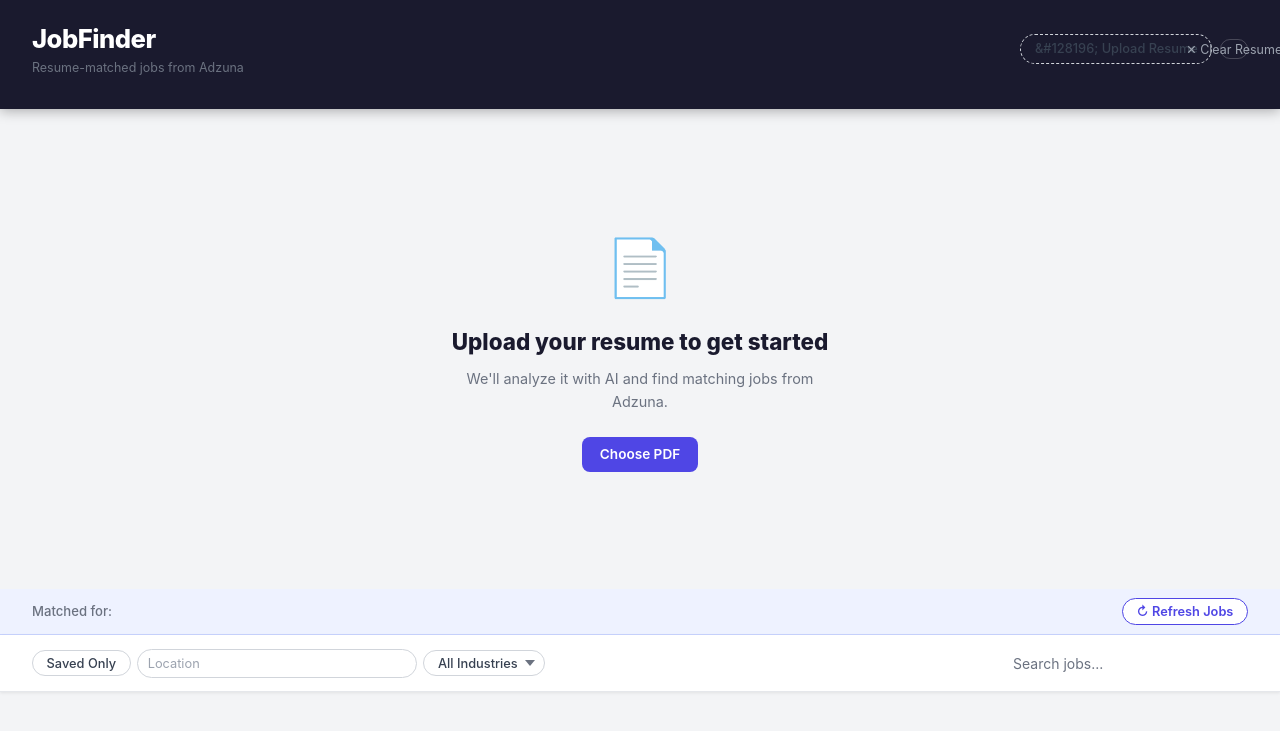
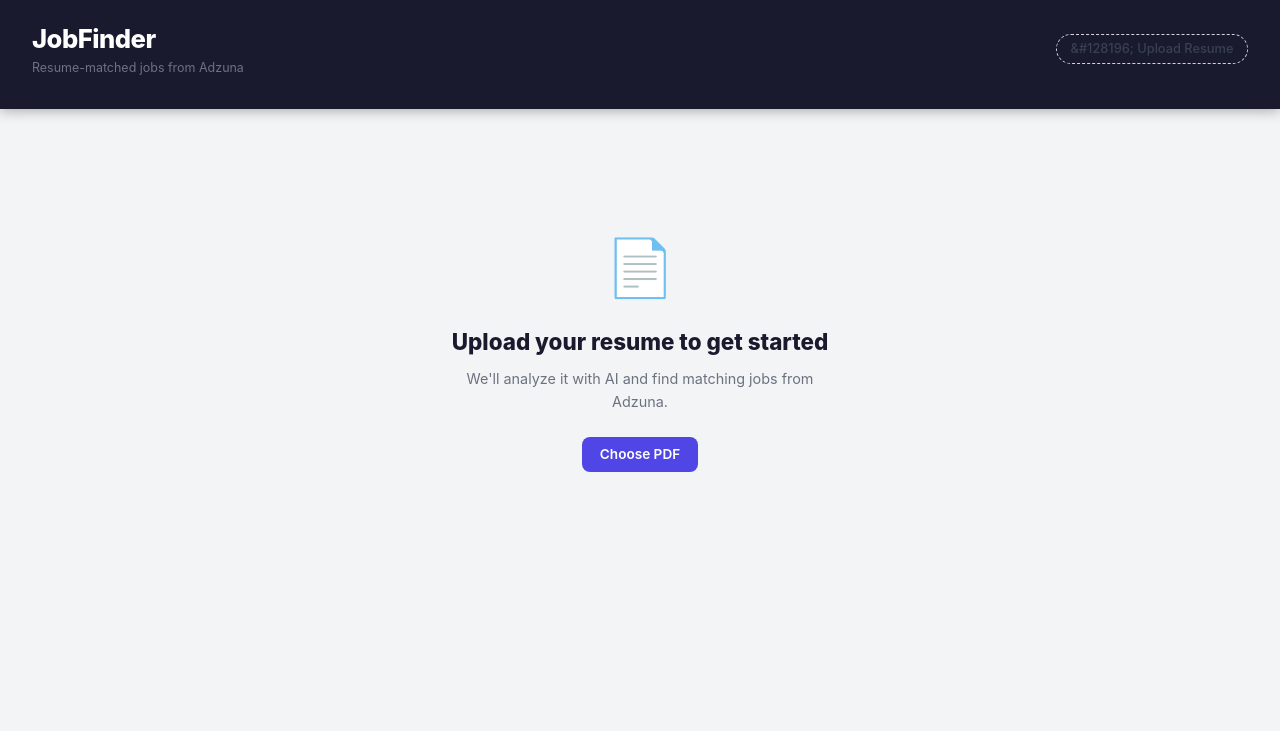
Before and after one commit to DerekLan2141/jobfinder, a Flask app: page / in a window 1280 px wide. Shown: the top 731 px of the page. Run offline with Flask 3, Linux system fonts and the light colour scheme; data that the repository does not hold is empty; some libraries are stand-ins or nearby versions.

Commit message:
Fix junior filter, match scores, page reset, and CSS bugs
- Filter jobs with "junior" in title from Adzuna results
- Normalise match scores to 80-99% range so all relevant jobs look strong
- Clear profile and unsaved jobs on every page load for a fresh start
- Add .hidden utility class to fix hidden element display bugs
- Fix resume-clear button: remove stale 20px fixed-size definition
- Add top margin to modal section title for better description spacing

Co-Authored-By: Claude Sonnet 4.6 <noreply@anthropic.com>

```diff
--- a/app.py
+++ b/app.py
@@ -97,17 +97,18 @@ def classify_industry(title: str, snippet: str = "") -> str:
 
 
 def calc_match_score(job: Job, skills: list[str], titles: list[str]) -> int:
-    """Keyword overlap score 0-100 between a job and profile terms."""
+    """Keyword overlap score normalised to 80-99% range."""
     if not skills and not titles:
-        return 0
+        return 80
     haystack = " ".join(filter(None, [
         job.title, job.company, job.description_snippet, job.industry
     ])).lower()
     terms = [t.lower() for t in (skills + titles) if t]
     if not terms:
-        return 0
+        return 80
     hits = sum(1 for t in terms if t in haystack)
-    return round((hits / len(terms)) * 100)
+    raw = hits / len(terms)  # 0.0–1.0
+    return min(99, 80 + round(raw * 19))
 
 
 def _active_profile() -> Profile | None:
@@ -127,6 +128,10 @@ def _load_json(val) -> list:
 
 @app.route("/")
 def index():
+    # Fresh start on every page load
+    Profile.query.filter_by(id=1).delete()
+    Job.query.filter(Job.is_saved == False).delete()
+    db.session.commit()
     return render_template("index.html")
 
 
--- a/services/adzuna.py
+++ b/services/adzuna.py
@@ -17,6 +17,8 @@ ENTRY_LEVEL_KEYWORDS = [
 
 
 def _is_entry_level(title: str, description: str) -> bool:
+    if "junior" in title.lower():
+        return False
     text = (title + " " + description).lower()
     return any(kw in text for kw in ENTRY_LEVEL_KEYWORDS)
 
--- a/static/style.css
+++ b/static/style.css
@@ -1,5 +1,6 @@
 /* ── Reset & base ─────────────────────────────────────────────────────────── */
 *, *::before, *::after { box-sizing: border-box; margin: 0; padding: 0; }
+.hidden { display: none !important; }
 
 :root {
   --navy:   #1a1a2e;
@@ -234,20 +235,6 @@ header .subtitle {
   white-space: nowrap;
 }
 
-.resume-clear {
-  width: 20px; height: 20px;
-  border: 1px solid var(--gray-300);
-  border-radius: 4px;
-  background: none;
-  cursor: pointer;
-  font-size: 0.65rem;
-  color: var(--gray-500);
-  display: flex; align-items: center; justify-content: center;
-  transition: all .15s;
-  padding: 0;
-}
-.resume-clear:hover { border-color: var(--red-fg); color: var(--red-fg); }
-
 /* ── Status bar ───────────────────────────────────────────────────────────── */
 .status {
   margin: 0.75rem 2rem 0;
@@ -479,6 +466,7 @@ header .subtitle {
 
 .modal-section-title {
   padding: 0 1.5rem;
+  margin-top: 1rem;
   margin-bottom: 0.4rem;
   font-size: 0.65rem;
   font-weight: 700;
```
